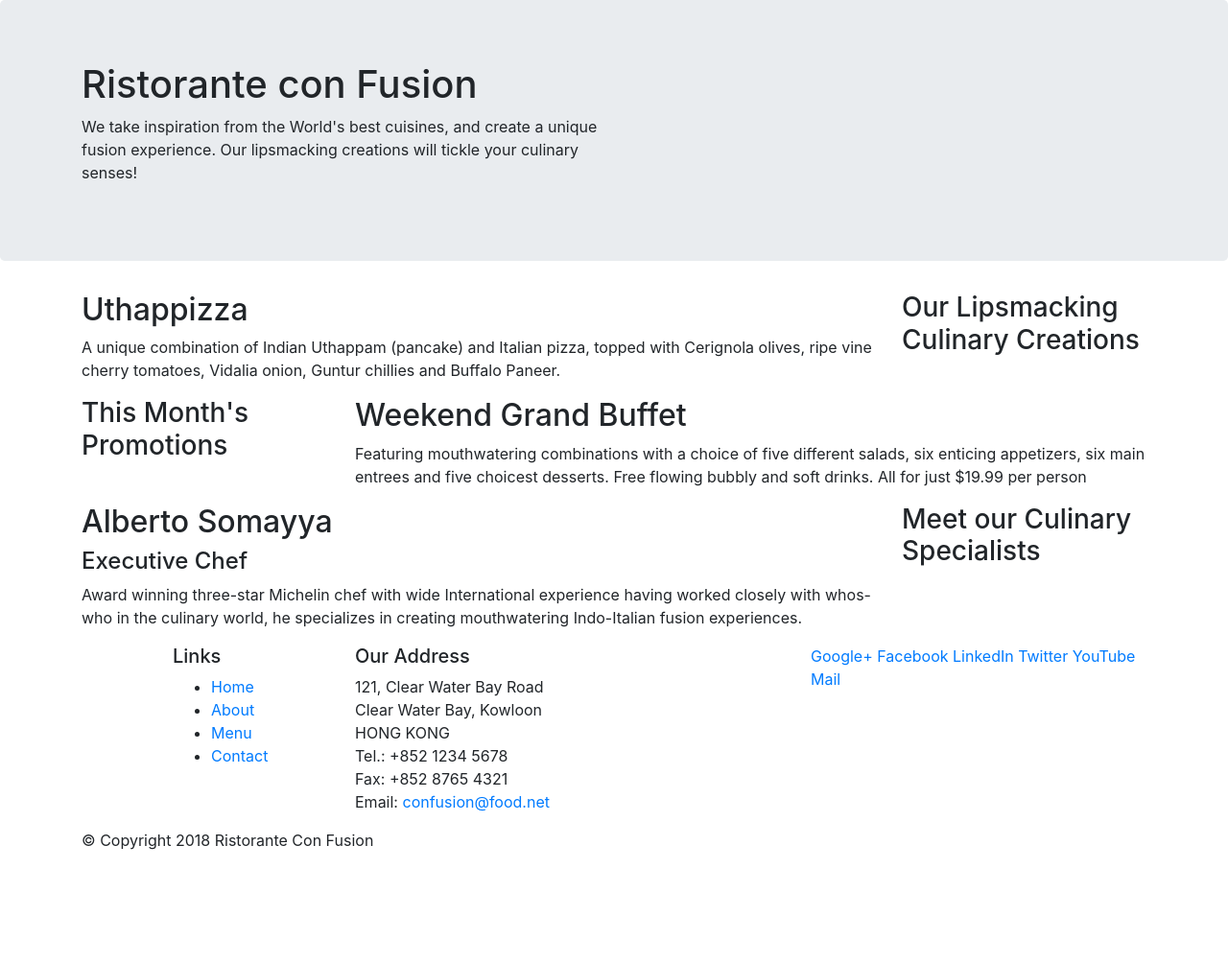
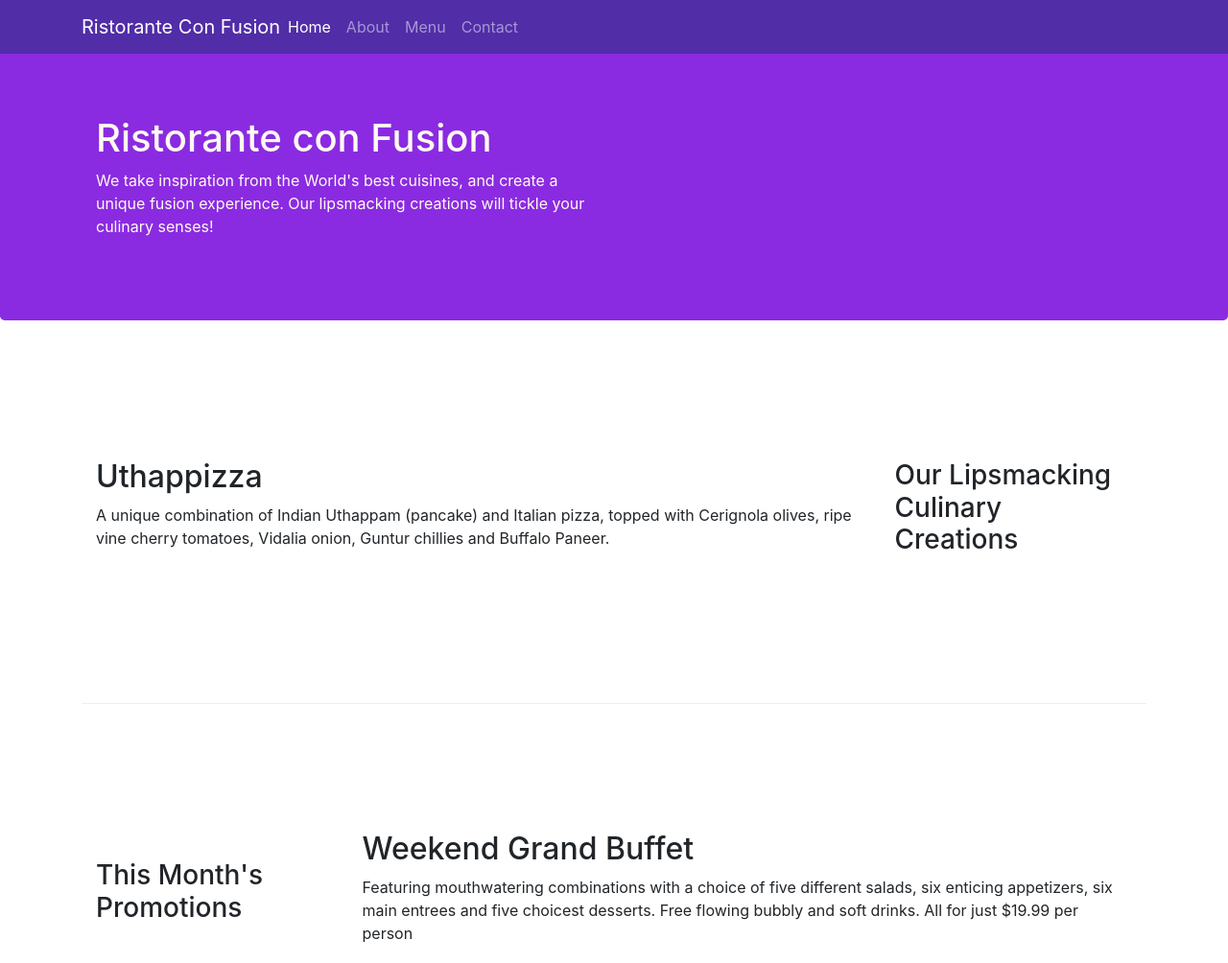
Before and after one commit to MuhammadAyyaz/webUI, a website: page index.html in a window 1280 px wide. Shown: the top 1004 px of the page at 96% size. Before the commit the page ends 904 px from the top, so only its background shows below. Drawn offline with nearby package versions, Linux system fonts and the light colour scheme.

Commit message:
navbar added to the pages

```diff
--- /dev/null
+++ b/css/styles.css
@@ -0,0 +1,30 @@
+.row-header{
+    margin:0px auto;
+    padding:0px;
+}
+
+.row-content {
+    margin:0px auto;
+    padding: 50px 0px 50px 0px;
+    border-bottom: 1px ridge;
+    min-height:400px;
+}
+
+.footer{
+    background-color: #D1C4E9;
+    margin:0px auto;
+    padding: 20px 0px 20px 0px;
+}
+.jumbotron {
+    background-color: blueviolet;
+    color: floralwhite;
+    padding:70px 30px 70px 30px;
+    margin:0px auto;
+}
+body{
+    padding: 50px 0px 0px 0px;
+    z-index: 0;
+}
+.navbar-dark{
+    background-color: #512dA8;
+}
--- a/index.html
+++ b/index.html
@@ -9,14 +9,30 @@
 
      <!-- Bootstrap CSS -->
      <link rel="stylesheet" href="node_modules/bootstrap/dist/css/bootstrap.min.css">
-    <title>Ristorante Con Fusion</title>
+    <link rel="stylesheet" href="css/styles.css">
+     <title>Ristorante Con Fusion</title>
 </head>
 
 <body>
-
+    <nav class="navbar navbar-dark navbar-expand-sm fixed-top">
+        <div class="container">
+            <button class="navbar-toggler" type="button" data-toggle="collapse" data-target="#Navbar">
+                <span class="navbar-toggler-icon"></span>
+            </button>
+                <a class="navbar-brand mr-auto" href="./index.html">Ristorante Con Fusion</a>
+                <div class="collapse navbar-collapse" id="Navbar">
+                <ul class="navbar-nav mr-auto">
+                    <li class="nav-item active" ><a class="nav-link" href="#">Home</a></li>
+                    <li class="nav-item"><a class="nav-link" href="/About.html">About</a></li>
+                    <li class="nav-item"><a class="nav-link" href="#">Menu</a></li>
+                    <li class="nav-item"><a class="nav-link" href="#">Contact</a></li>
+                </ul>
+            </div>
+        </div>
+    </nav>
     <header class="jumbotron">
         <div class="container">
-            <div class="row">
+            <div class="row row-header">
                 <div class="col-12 col-sm-6">
                     <h1>Ristorante con Fusion</h1>
                     <p>We take inspiration from the World's best cuisines, and create a unique fusion experience. Our lipsmacking creations will tickle your culinary senses!</p>
@@ -28,7 +44,7 @@
     </header>
 
     <div class="container">
-        <div class="row">
+        <div class="row row-content align-items-center row-header">
             <div class="col-12 col-sm-4 order-sm-last col-md-3">
                 <h3>Our Lipsmacking Culinary Creations</h3>
             </div>
@@ -39,7 +55,7 @@
         </div>
 
 
-        <div class="row">
+        <div class="row row-content align-items-center row-header">
             <div class="col-12 col-sm-4 order-sm-first col-md-3">
                 <h3>This Month's Promotions</h3>
             </div>
@@ -49,7 +65,7 @@
             </div>
         </div>
 
-        <div class="row">
+        <div class="row row-content align-items-center row-header">
             <div class="col-12 col-sm-4 order-sm-last col-md-3">
                 <h3>Meet our Culinary Specialists</h3>
             </div>
@@ -61,14 +77,14 @@
         </div>
     </div>
 
-    <footer>
+    <footer class="footer">
         <div  class="container">
             <div class="row">
                 <div class="col-4 offset-1 col-sm-2">
                     <h5>Links</h5>
-                    <ul>
+                    <ul class="list-unstyled">
                         <li><a href="#">Home</a></li>
-                        <li><a href="#">About</a></li>
+                        <li><a href="./About.html">About</a></li>
                         <li><a href="#">Menu</a></li>
                         <li><a href="#">Contact</a></li>
                     </ul>
@@ -84,8 +100,8 @@
 		              Email: <a href="mailto:confusion@food.net">confusion@food.net</a>
 		           </address>
                 </div>
-                <div class="col-12 col-sm-4">
-                    <div>
+                <div class="col-12 col-sm-4 align-self-center">
+                    <div class="text-center">
                         <a href="http://google.com/+">Google+</a>
                         <a href="http://www.facebook.com/profile.php?id=">Facebook</a>
                         <a href="http://www.linkedin.com/in/">LinkedIn</a>
@@ -95,7 +111,7 @@
                     </div>
                 </div>
            </div>
-           <div class="row">
+           <div class="row justify-content-center">
                 <div class="col-auto">
                     <p>© Copyright 2018 Ristorante Con Fusion</p>
                 </div>
```
Also changed, not shown: About.html (added, +110 -0 lines).
